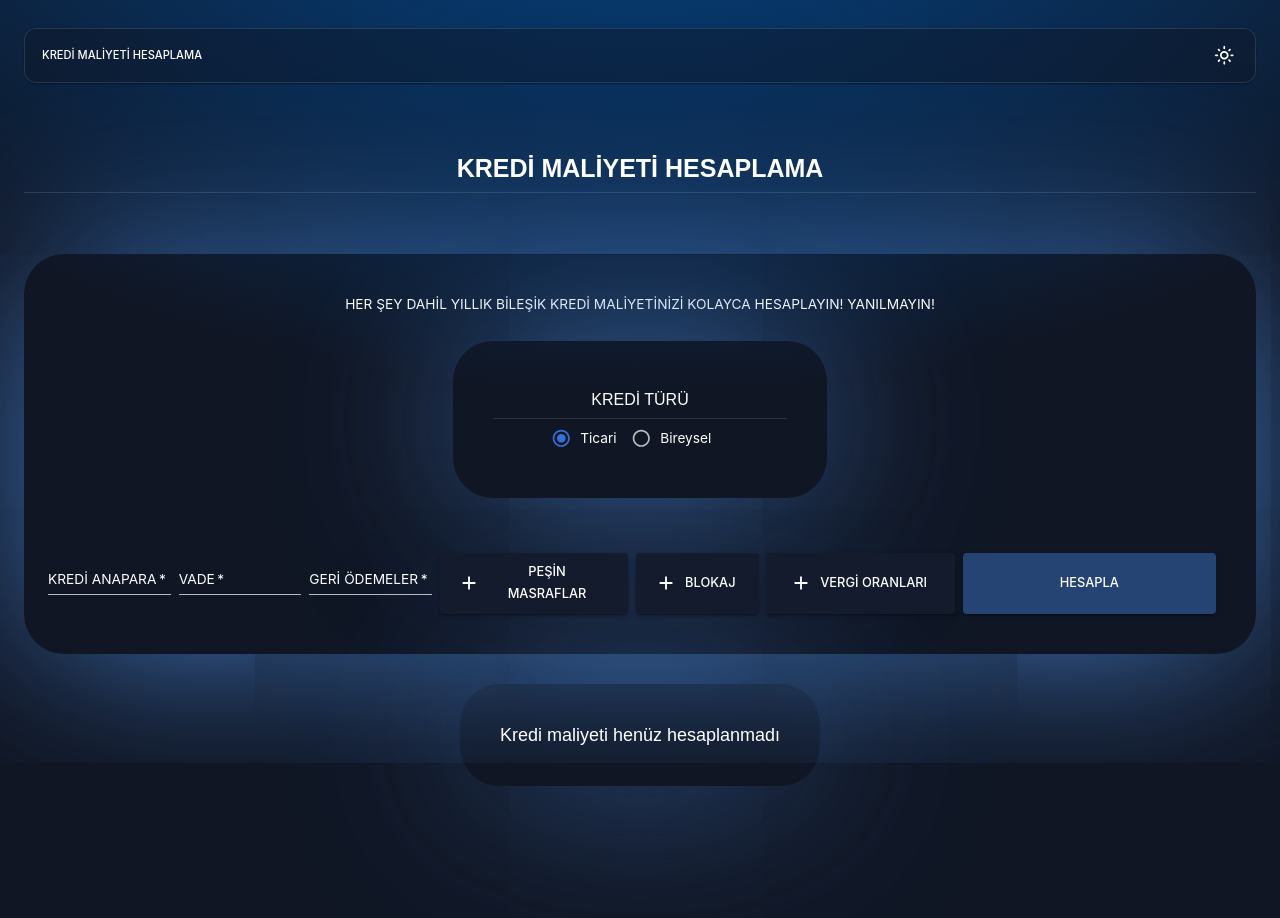
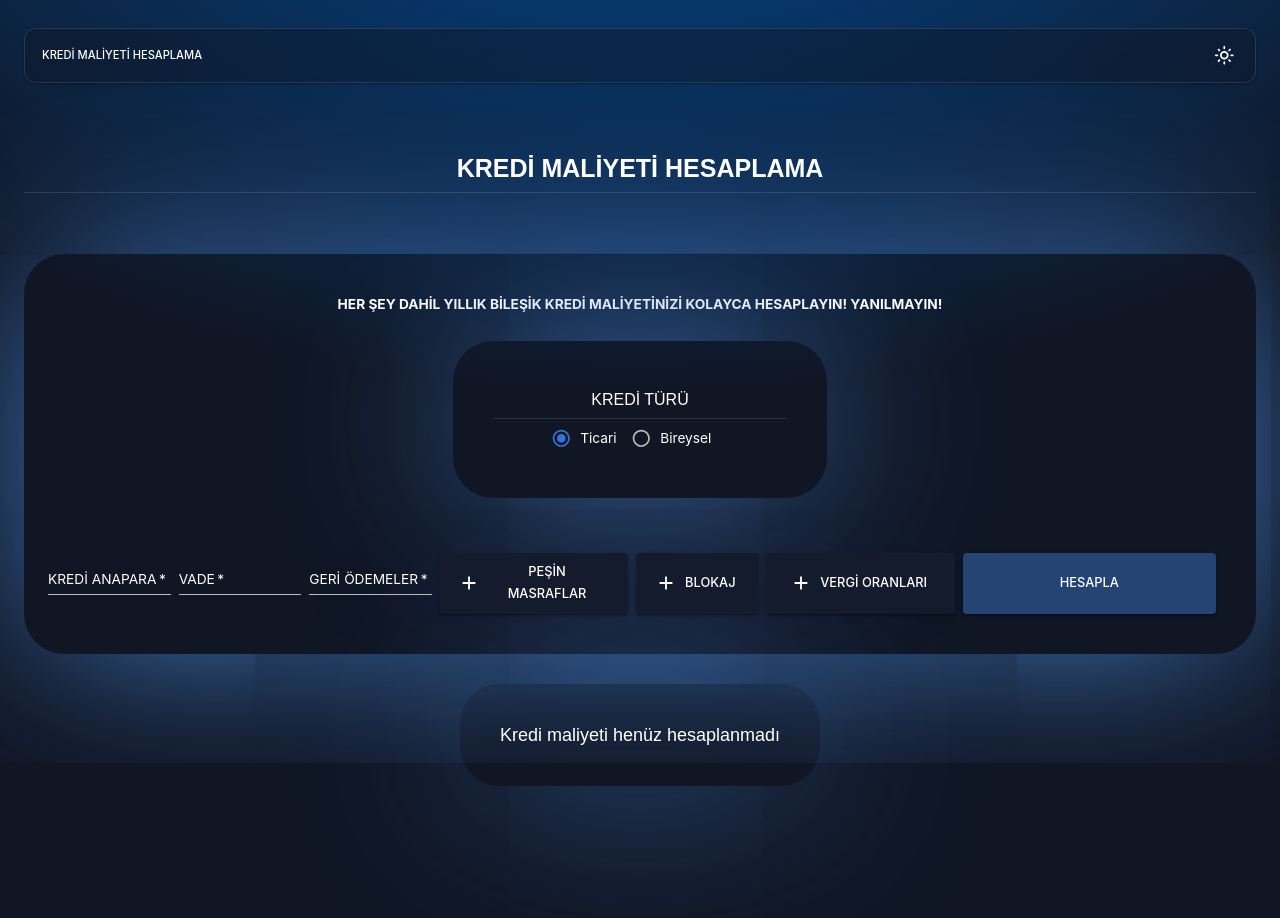
Before and after one commit to haticekatranciakgul/test.kredi-maliyeti-hesaplama, a React (Create React App) app: page / in a window 1280 px wide. Shown: the top 918 px of the page. Built offline with nearby package versions, Linux system fonts and the light colour scheme.

Commit message:
Update calculate

```diff
--- a/src/Pages/Calculate.js
+++ b/src/Pages/Calculate.js
@@ -262,7 +262,7 @@ function Calculate() {
             }}>
                 <Grid container spacing={2}>
                     <Grid item xs={12} sx={{ alignItems: "center", display: "flex", justifyContent: "center" }}>
-                        <Box sx={{ display: 'flex', justifyContent: 'center', }}>
+                        <Box sx={{ display: 'flex', justifyContent: 'center', fontWeight: 'bold' }}>
                             HER ŞEY DAHİL YILLIK BİLEŞİK KREDİ MALİYETİNİZİ KOLAYCA HESAPLAYIN! YANILMAYIN!
 
                         </Box>
```
